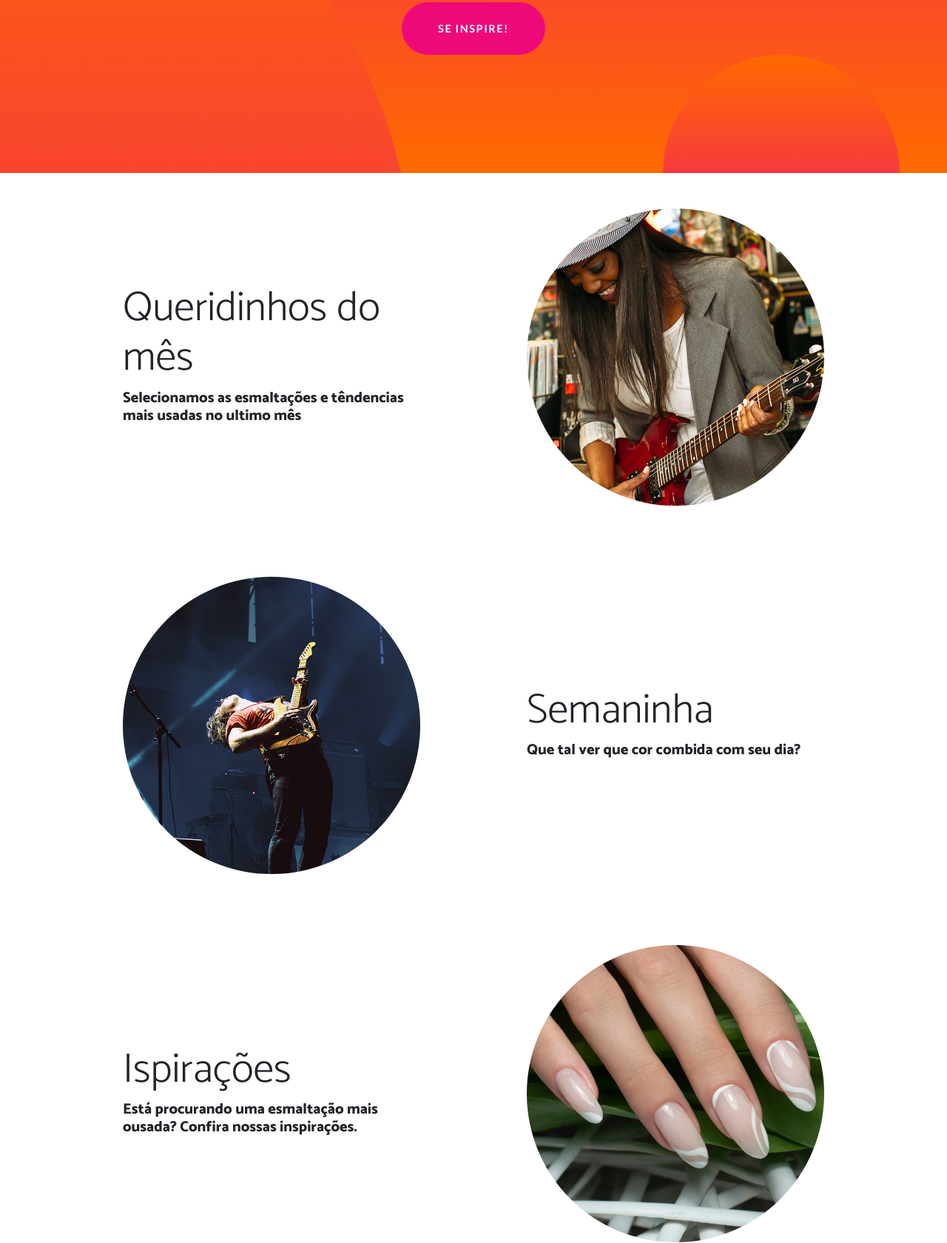
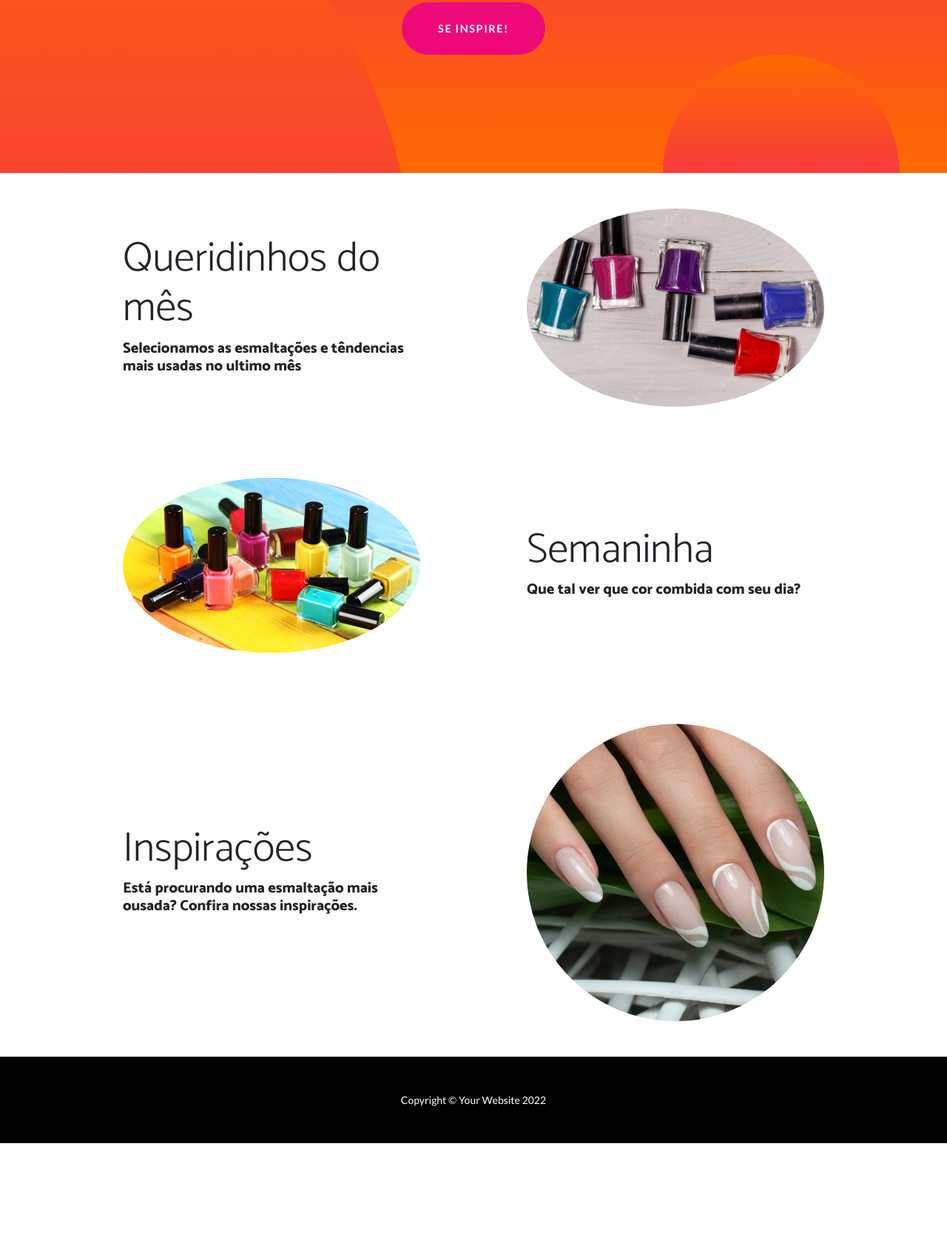
Before and after one commit to vitoriaBernard0-dev/blog-esmaltes, a website: page dist/index.html in a window 1280 px wide. Shown: the part 529-2210 px from the top of the page at 74% size. After the commit the page ends 2075 px from the top, so only its background shows below. Drawn offline with nearby package versions, Linux system fonts and the light colour scheme.

Commit message:
alterações

```diff
--- a/dist/index.html
+++ b/dist/index.html
@@ -48,7 +48,7 @@
             <div class="container px-5">
                 <div class="row gx-5 align-items-center">
                     <div class="col-lg-6 order-lg-2">
-                        <div class="p-5"><img class="img-fluid rounded-circle" src="assets/img/01.jpg" alt="..." /></div>
+                        <div class="p-5"><img class="img-fluid rounded-circle" src="assets/fotos-esmaltes/teste1.png" alt="..." /></div>
                     </div>
                     <div class="col-lg-6 order-lg-1">
                         <div class="p-5">
@@ -64,7 +64,7 @@
             <div class="container px-5">
                 <div class="row gx-5 align-items-center">
                     <div class="col-lg-6">
-                        <div class="p-5"><img class="img-fluid rounded-circle" src="assets/img/02.jpg" alt="..." /></div>
+                        <div class="p-5"><img class="img-fluid rounded-circle" src="assets/fotos-esmaltes/esmalte.png" alt="..." /></div>
                     </div>
                     <div class="col-lg-6">
                         <div class="p-5">
@@ -84,7 +84,7 @@
                     </div>
                     <div class="col-lg-6 order-lg-1">
                         <div class="p-5">
-                            <h2 class="display-4">Ispirações</h2>
+                            <h2 class="display-4">Inspirações</h2>
                             <h5> Está procurando uma esmaltação mais ousada? Confira nossas inspirações.</h5>
                         </div>
                     </div>
```
Also changed, not shown: dist/assets/fotos-esmaltes/esmalte.png (added), dist/assets/fotos-esmaltes/foto.png (added), dist/assets/fotos-esmaltes/semaninha.png (added), dist/assets/fotos-esmaltes/semaninha2.png (added), dist/assets/fotos-esmaltes/teste.png (added), dist/assets/fotos-esmaltes/teste1.png (added).
